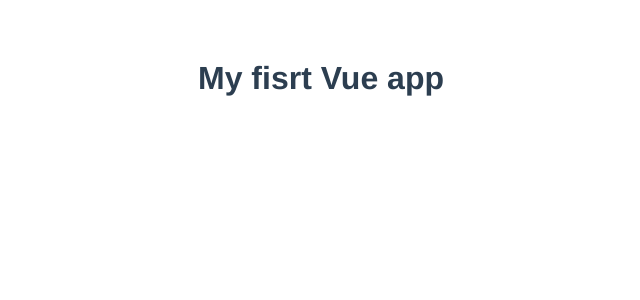
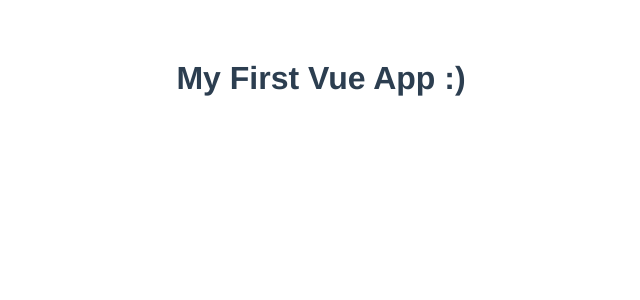
Before and after one commit to tomrlh/vue-firebase, a Vue app in the folder modal-project/: page / in a window 1280 px wide. Shown: the top 300 px of the page, without its empty margins (319-959 px from the left). Built offline with nearby package versions, Linux system fonts and the light colour scheme.

Commit message:
Files & Templates

```diff
--- a/modal-project/src/App.vue
+++ b/modal-project/src/App.vue
@@ -1,15 +1,15 @@
 <template>
-  <h1>My fisrt Vue app</h1>
+  <h1>{{ title }}</h1>
 </template>
 
 <script>
-import HelloWorld from "./components/HelloWorld.vue";
-
 export default {
   name: "App",
-  components: {
-    HelloWorld,
-  },
+  data() {
+    return {
+      title: "My First Vue App :)"
+    }
+  }
 };
 </script>
 
```
